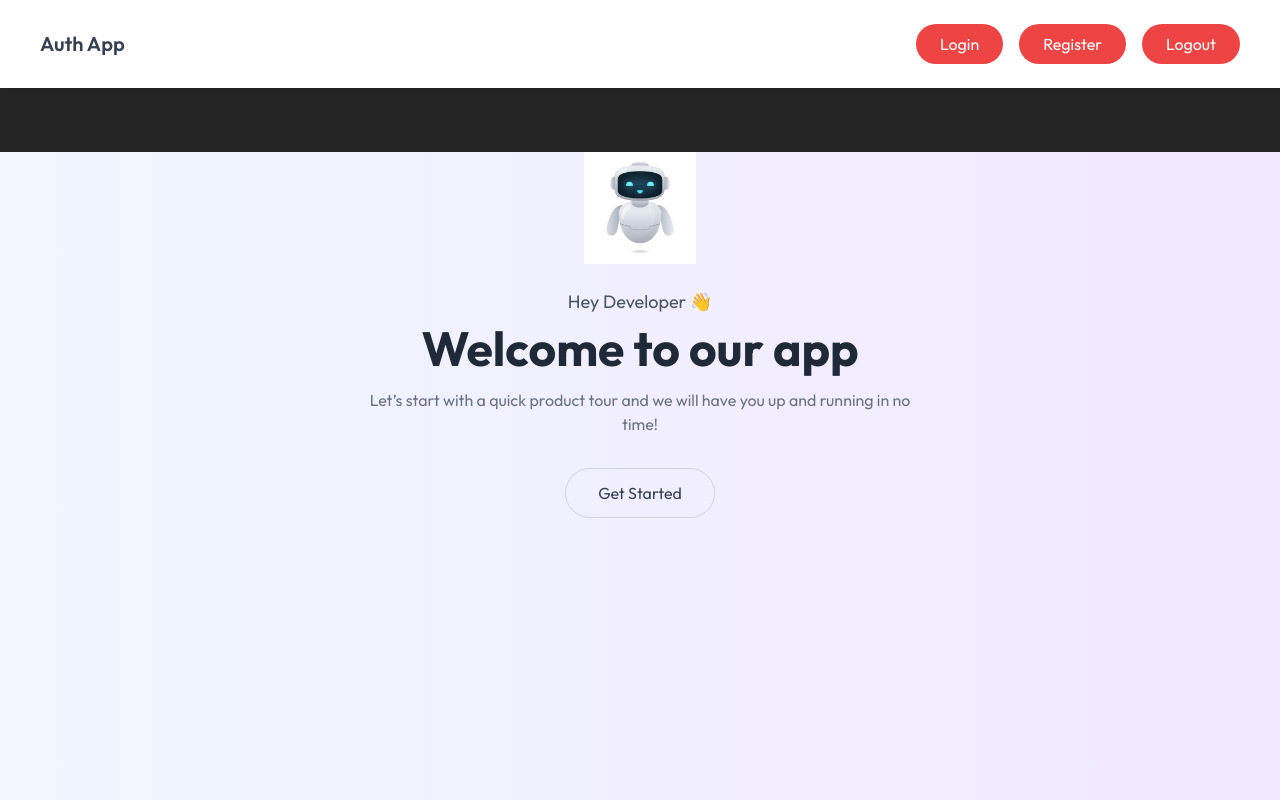
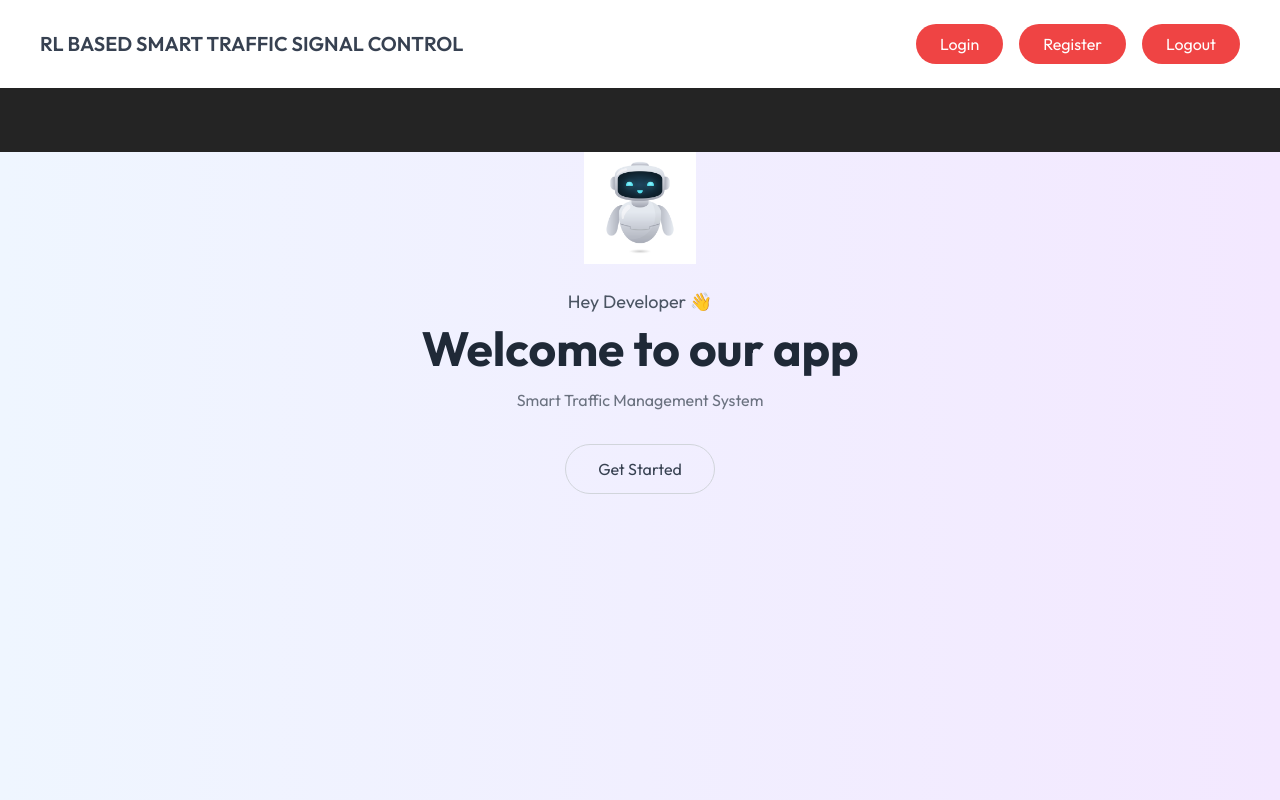
Before and after one commit to shivanshi-git/RL_based_traffic_control, a React (Vite) app in the folder client/: page / in a window 1280 px wide. Shown: the top 800 px of the page. Built offline with nearby package versions, Linux system fonts and the light colour scheme.

Commit message:
nameheading

```diff
--- a/client/src/components/Navbar.jsx
+++ b/client/src/components/Navbar.jsx
@@ -20,7 +20,7 @@ const Navbar = () => {
       {/* Logo */}
       <div className="flex items-center gap-2">
         <span className="text-xl font-semibold text-gray-700">
-          Auth App
+          RL BASED SMART TRAFFIC SIGNAL CONTROL
         </span>
       </div>
 
--- a/client/src/components/header.jsx
+++ b/client/src/components/header.jsx
@@ -23,8 +23,7 @@ const Header = () => {
 
       {/* Subtext */}
       <p className="text-gray-500 max-w-xl mb-8">
-        Let’s start with a quick product tour and we will have you up and
-        running in no time!
+        Smart Traffic Management System
       </p>
 
       {/* Button */}
```
